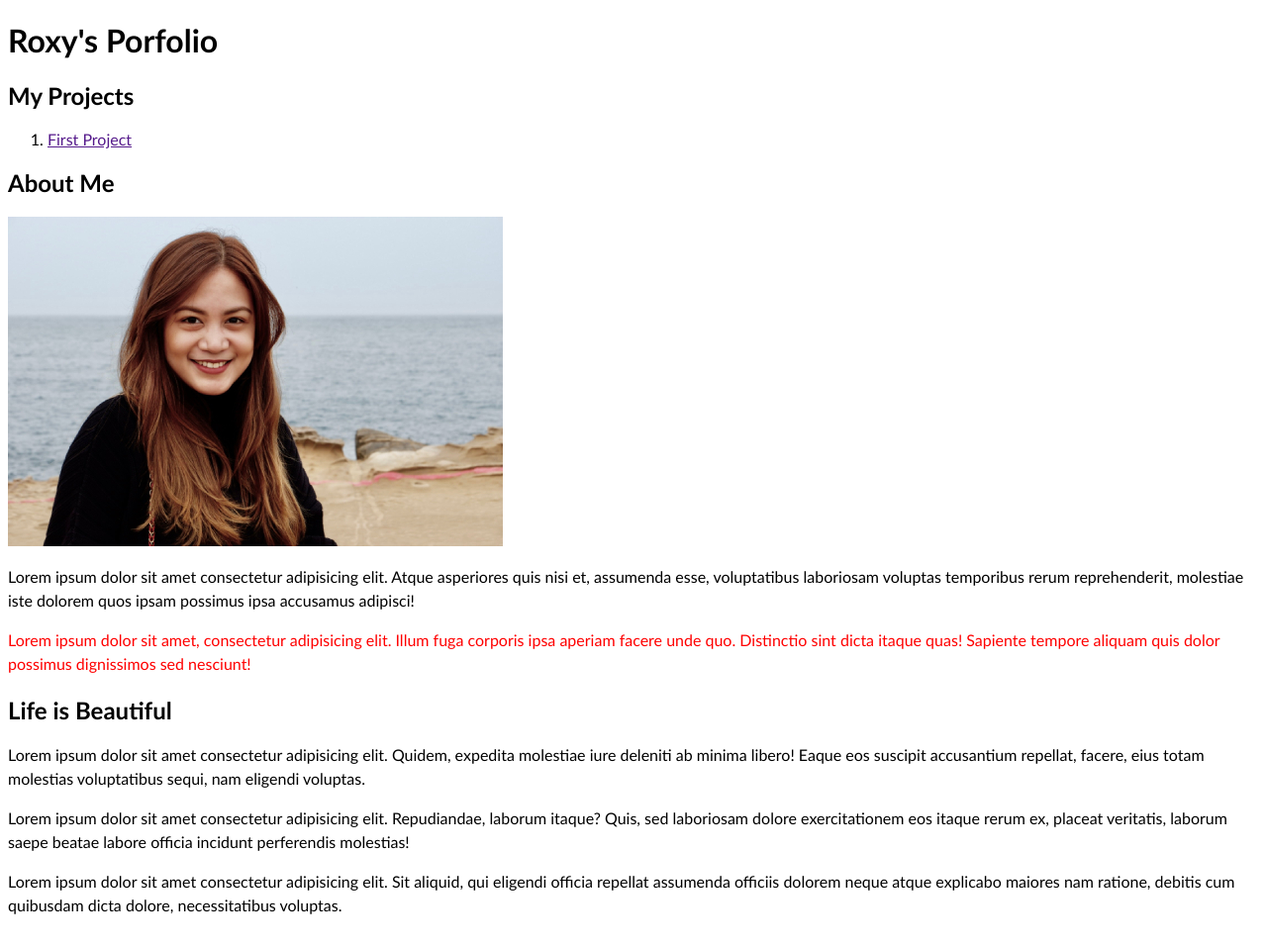
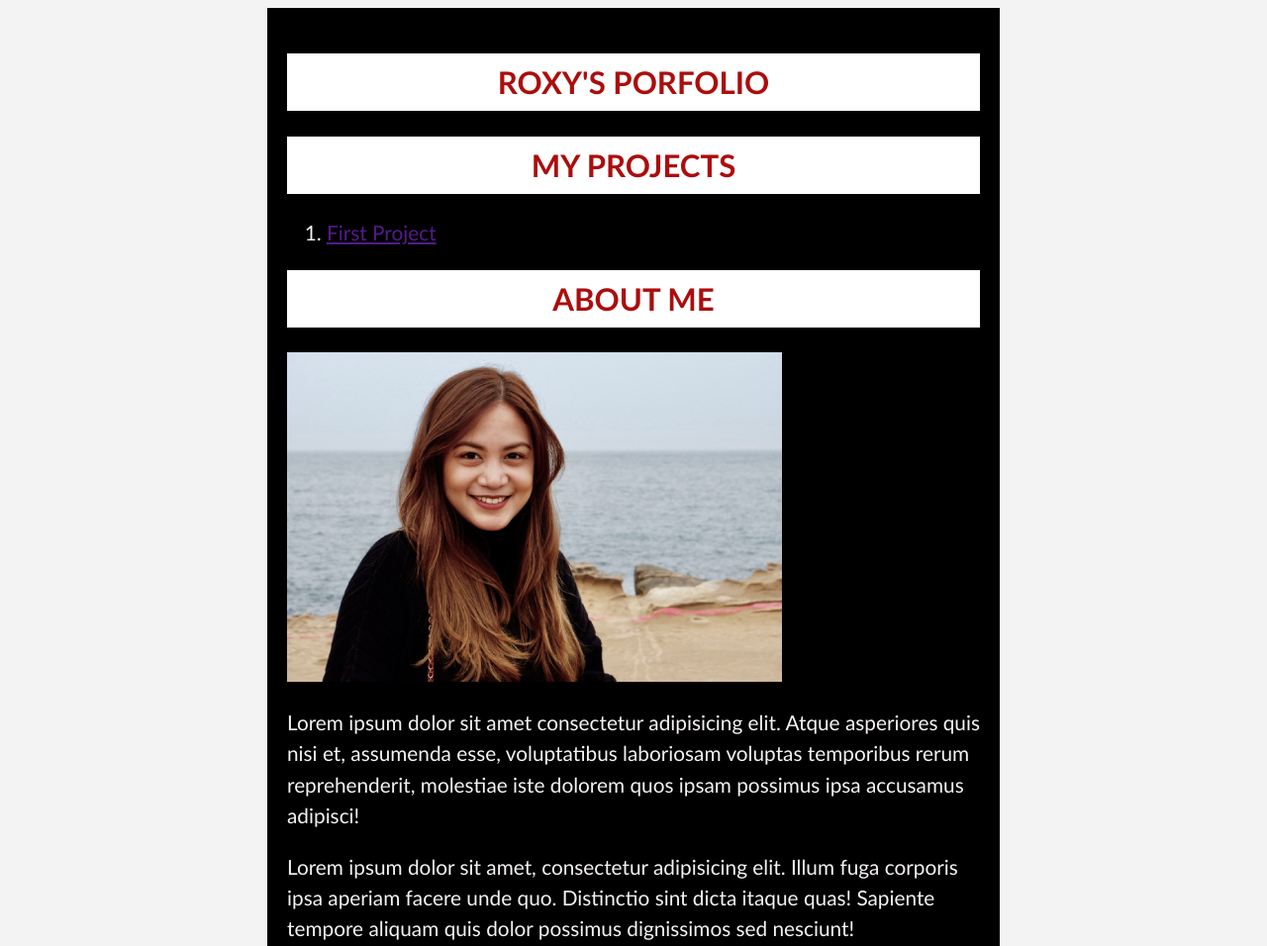
Before and after one commit to Rocelynroxy/Roxysportfolio, a plain HTML site: page index.html in a window 1280 px wide. Shown: the top 956 px of the page at 99% size. Drawn offline with Linux system fonts and the light colour scheme.

Commit message:
4th update

```diff
--- a/index.html
+++ b/index.html
@@ -3,20 +3,8 @@
 <head>
     <meta charset="UTF-8">
     <title>Roxy's Portfolio</title>
-    <style>
-        #extraspecial{
-            color: red;
-        }
-        .special {
-            color: cadetblue;
-        }
-        body{
-            color: rgb(0, 0, 0);font-family: 'Gill Sans', 'Gill Sans MT', Calibri, 'Trebuchet MS', sans-serif;
-        }
-        p{
-            line-height: 1.5em;
-        }
-    </style>
+    <link href="stylesheet.css" rel="stylesheet">
+    <article>
 </head>
 <body>
     <h1>Roxy's Porfolio</h1>
@@ -41,8 +29,11 @@
             <p>Lorem ipsum dolor sit amet consectetur adipisicing elit. Repudiandae, laborum itaque? Quis, sed laboriosam dolore exercitationem eos itaque rerum ex, placeat veritatis, laborum saepe beatae labore officia incidunt perferendis molestias!</p>
 
             <p>Lorem ipsum dolor sit amet consectetur adipisicing elit. Sit aliquid, qui eligendi officia repellat assumenda officiis dolorem neque atque explicabo maiores nam ratione, debitis cum quibusdam dicta dolore, necessitatibus voluptas.</p>
+
+            <p>Lorem ipsum dolor sit amet, consectetur adipisicing elit. Ipsum, aperiam architecto molestiae fugiat libero neque numquam doloremque mollitia quibusdam dolorem eos commodi esse illo sapiente debitis delectus molestias aut itaque.</p>
         </aside>
 
     </Main>
 </body>
+</article>
 </html>
--- /dev/null
+++ b/stylesheet.css
@@ -0,0 +1,25 @@
+article {
+    width: 700px;
+    margin: auto;
+    background-color: black;
+    padding: 20px;
+}
+
+body {
+    color: rgb(245, 241, 245);
+    font-size: 1.3em;
+    font-family:'Gill Sans', 'Gill Sans MT', Calibri, 'Trebuchet MS', sans-serif;
+    background-color: rgb(243, 243, 243);
+}
+
+p {
+    line-height: 1.5em;
+
+}
+h1, h2 {
+    color: rgb(172, 13, 13);
+    text-align: center;
+    background-color: rgb(255, 255, 255);
+    padding: 10px;
+    text-transform: uppercase;
+}
```
